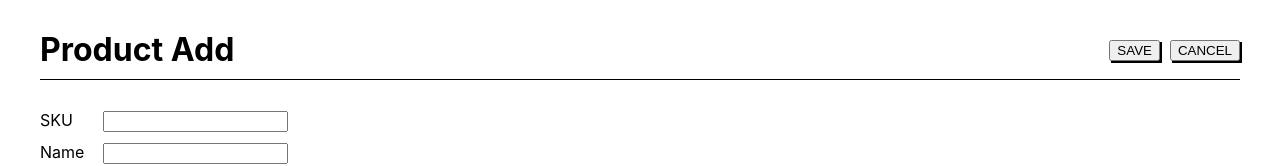
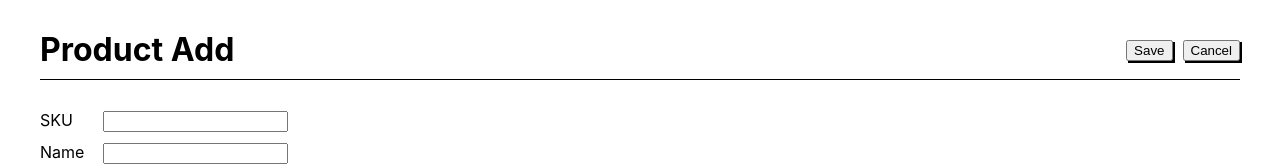
Before and after one commit to fran6jr/products-store, a React (Create React App) app in the folder frontend/: page /addproduct in a window 1280 px wide. Shown: the top 166 px of the page. Built offline with nearby package versions, Linux system fonts and the light colour scheme.

Commit message:
Final again

```diff
--- a/frontend/src/pages/Add/Add.tsx
+++ b/frontend/src/pages/Add/Add.tsx
@@ -112,7 +112,7 @@ useEffect(() => {
             type="submit"
             form="product_form"
           >
-            SAVE
+            Save
           </button>
 
           <Link to='/'>
@@ -120,7 +120,7 @@ useEffect(() => {
               id='#cancel-btn'
               className="cancel_button"
             >
-              CANCEL
+              Cancel
             </button>
           </Link>
         </div>
```
